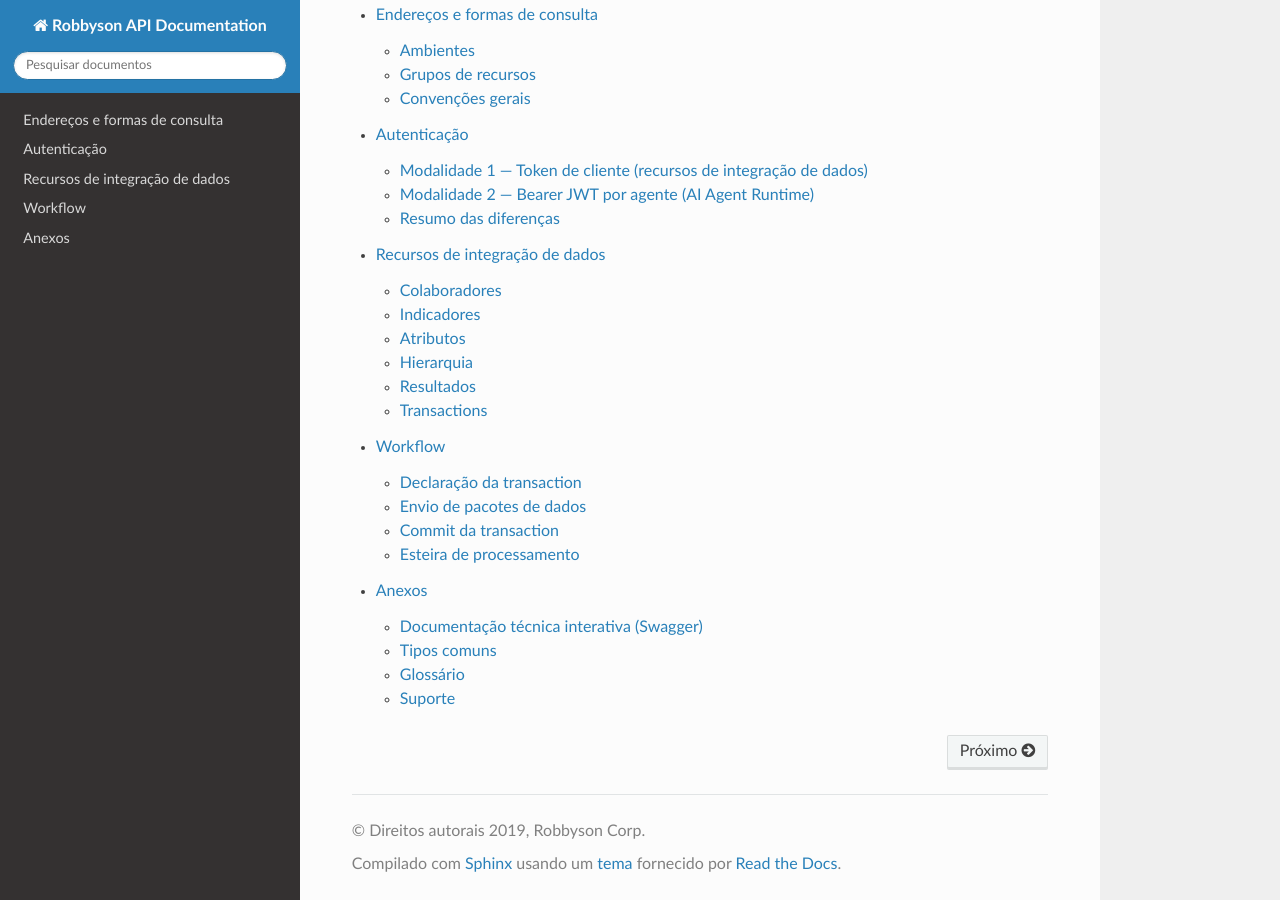
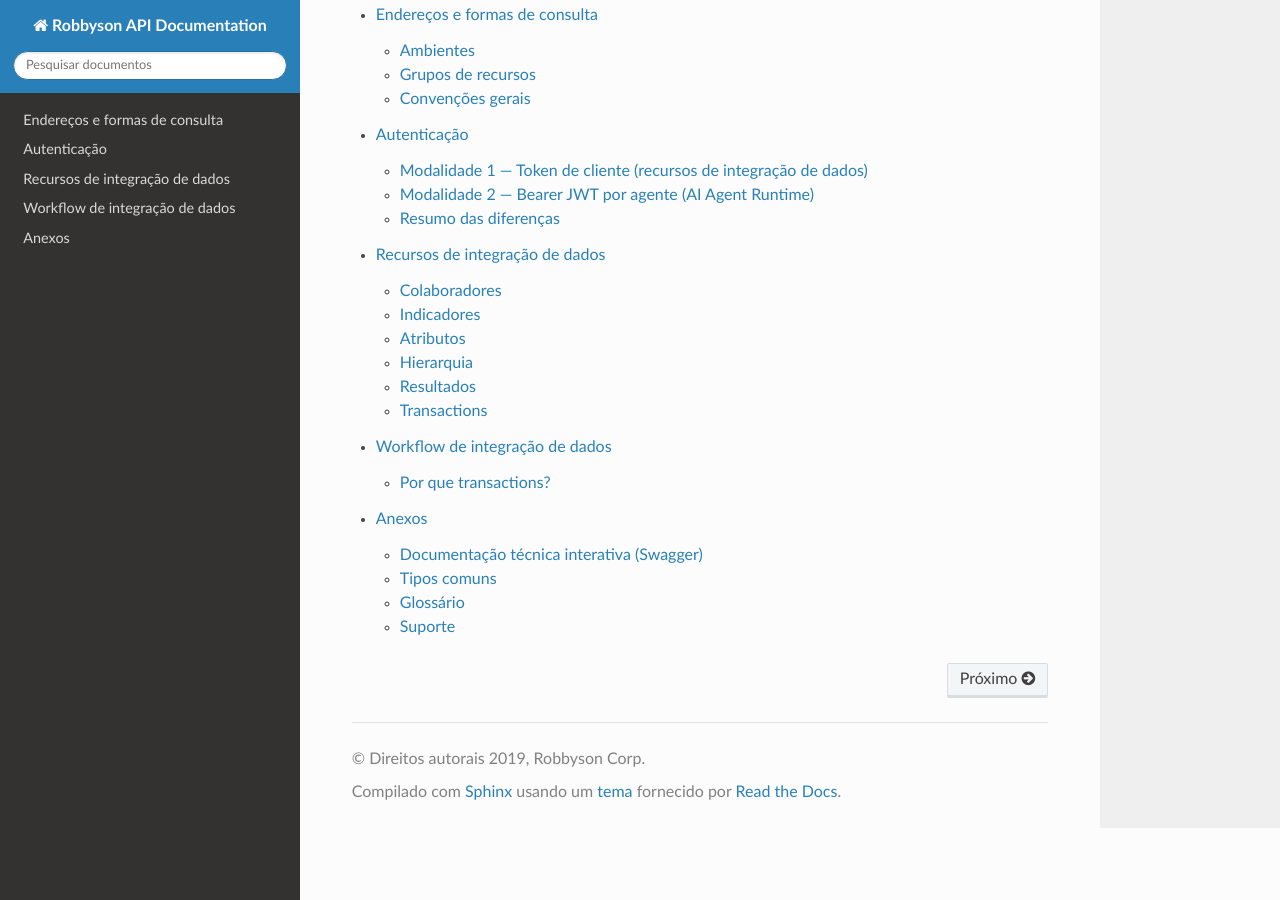
Before and after one commit to Robbyson-Systems-S-A/robbyson-integration-api-docs, a Sphinx documentation site: the page built from docs/source/index.rst, in a window 1280 px wide and 900 px high, scrolled down 715 px. Built offline with Sphinx 7.4.7 and the Read the Docs theme 3.1.0, drawn with Linux system fonts in a browser that asks for light colours; pages that are not in the unit, such as notebooks, are missing from menus; some of the changed lines change nothing that is shown.

Commit message:
docs: workflow de transactions com escopo explicito
Reescreve o fluxo de transactions deixando claro que cobre apenas o
grupo de integracao de dados; remetente para a secao do AI Agent
Runtime onde o fluxo eh fundamentalmente diferente (orientado a
eventos, nao a lote).

Organizacao em quatro fases nomeadas (Declaracao, Envio, Commit,
Acompanhamento). Tabela de estados de transaction mantida na integra
(os 11 codigos sao os que a API retorna hoje). Adicionada secao 'Regras
de empacotamento' destacando a regra de hierarquias e atributos
viajarem na mesma transacao.

```diff
--- a/docs/source/workflow.rst
+++ b/docs/source/workflow.rst
@@ -1,26 +1,36 @@
-Workflow
-~~~~~~~~
+Workflow de integração de dados
+-------------------------------
 
-As informações trafegadas pela API são complexas. Em geral, dependentes
-entre elas e constituídas de pacotes enormes de dados. Para simplificar
-esta complexidade, utilizamos o conceito de ``transactions``.
-Transactions são separadores de blocos a serem processados pelo
-integrador.
+Esta seção descreve o fluxo de **integração de dados de operação**
+(``/collaborators``, ``/indicators``, ``/attributes``, ``/hierarchies``,
+``/results``) — autenticado por **Token de cliente** e organizado em
+*transactions*.
 
-Declaração da transaction
-^^^^^^^^^^^^^^^^^^^^^^^^^
+O grupo **AI Agent Runtime** tem fluxo próprio, baseado em eventos via
+webhook + resposta REST — veja :doc:`ai-agent-runtime`.
 
-O processo de transferência de dados deve ser iniciado com um ``POST``
-de declaração do início de uma transação. Este post retorna como
-resultado um objeto contendo um ``"_id"``. Este ``_id`` é a
-identificação da transaction, e deverá ser informado em todas as
-requisições do pacote.
+Por que transactions?
+~~~~~~~~~~~~~~~~~~~~~
 
-Segue abaixo um exemplo de criação de uma nova transação: note a
-presença dos campos de \_id, que como foi dito anteriormente, deverá ser
-trafegado para todas as próximas requisições, e o campo ``descStatus``,
-que demonstra o status da transação. O status dela será abordado logo em
-seguida.
+As informações trafegadas pela API são complexas, em geral dependentes
+entre si e enviadas em pacotes grandes. Para simplificar essa
+complexidade, usamos o conceito de ``transactions`` — separadores de
+blocos a serem processados pelo integrador.
+
+O ciclo é composto de quatro fases:
+
+1. **Declaração** da transação (abertura)
+2. **Envio** dos pacotes de dados nos recursos desejados
+3. **Commit** da transação
+4. **Acompanhamento** do processamento via consulta de status
+
+Declaração da transação
+^^^^^^^^^^^^^^^^^^^^^^^
+
+O processo começa com um ``POST`` ao endpoint ``/transactions/`` para
+abrir a transação. A resposta contém um campo ``_id`` — este é o
+identificador da *transaction* e deverá ser enviado, via *query
+string*, em **todas** as requisições subsequentes do pacote.
 
 .. code:: bash
 
@@ -30,39 +40,36 @@
 
    $ {"data":{"_id":"8201903116563853","apiIntegrationScope":[],"status":1,"descStatus":"Created","date":"2019-01-31T16:56:03.824Z"},"statusLog":[{"type":3}]}
 
+O campo ``descStatus`` indica o estado atual da transação. Ela inicia
+em ``Created`` (1) — disponível para receber pacotes de dados.
 
-Envio de pacotes de dados
-^^^^^^^^^^^^^^^^^^^^^^^^^
+Envio dos pacotes de dados
+^^^^^^^^^^^^^^^^^^^^^^^^^^
 
-Após a criação da transação, o próximo passo é o envio dos dados dos
-recursos diversos para a API. Este envio deve ser feito através das
-rotas de escrita e atualização de informações sob os mesmos recursos.
+Com a transação aberta, envie os dados nos recursos correspondentes
+(``POST`` para criar, ``PUT`` para atualizar). Todas as requisições
+exigem:
 
-Abaixo, pode-ser ver o envio de itens para o recurso de
-``collaborators``. Todos os cinco recursos possuem a mesma anatomia de
-pacote enviado, variando entre eles, obviamente, os dados que cada
-recurso requer (estes serão descritos em outro tópico):
+* O ``transaction_id`` via *query string*.
+* O ``token`` do cliente via header.
 
--  É possível enviar um pacote de dados com diversos itens em uma mesma
-   requisição. Recomenda-se o envio de pacotes com diversos dados, mas
-   nunca em quantidade maior que 500;
--  Deve-se sempre enviar o parâmetro ``transaction_id`` via `query
-   string`_.
--  É obrigatório também o envio, via header, do token do cliente.
--  Em caso de sucesso, a API deverá retornar o pacote de dados
-   persistido no banco da API. Em caso de erro, este será explicitado
-   também no retorno da API.
+Os cinco recursos seguem a **mesma anatomia de pacote** (descritos em
+:doc:`recursos`):
 
-.. _query string: https://en.wikipedia.org/wiki/Query_string
+* É possível enviar um pacote com múltiplos itens em uma mesma requisição.
+* Recomenda-se pacotes com diversos dados, mas **nunca em quantidade
+  maior que 500 itens**.
+* Em caso de sucesso, a API retorna o pacote persistido.
+* Em caso de erro, o retorno detalha o campo problemático e o motivo.
 
 .. code:: bash
 
-   # envio de um pacote de dados de colaboradores concluído com sucesso.
+   # envio bem-sucedido de um pacote de colaboradores
    $ curl \
      -X POST "https://integration-api.robbyson.com/v1/collaborators/?transaction_id=8201903116563853" \
-     -H  "accept: application/json" \
+     -H "accept: application/json" \
      -H "token: ubogfszb2y9iti8njcmar4e39cg73m" \
-     -H  "content-type: application/json" \
+     -H "content-type: application/json" \
      -d '[
        {
          "name": "Alan Turing",
@@ -81,16 +88,18 @@
          "birthDate": "1906-12-09"
        }
      ]'
-   $ [{"__v":0,"name":"Alan Turing","identification":"1234","contractorControlId":"1234","genre":"M","active":false,"birthDate":"1912-06-23","stackId":"8201903116563853","contractorId":"8"},{"__v":0,"name":"Grace Hopper","identification":"5678","contractorControlId":"5678","genre":"M","active":true,"birthDate":"1906-12-09","stackId":"8201903116563853","contractorId":"8"}]
+
+   $ [{"__v":0,"name":"Alan Turing","identification":"1234",...,"stackId":"8201903116563853","contractorId":"8"},
+      {"__v":0,"name":"Grace Hopper","identification":"5678",...,"stackId":"8201903116563853","contractorId":"8"}]
 
 .. code:: bash
 
-   # envio de um pacote de atualização de colaboradores.
+   # atualização de um colaborador existente
    $ curl \
      -X PUT "https://integration-api.robbyson.com/v1/collaborators/?transaction_id=8201903116563853" \
-     -H  "accept: application/json" \
+     -H "accept: application/json" \
      -H "token: ubogfszb2y9iti8njcmar4e39cg73m" \
-     -H  "content-type: application/json" \
+     -H "content-type: application/json" \
      -d '[
        {
          "name": "Alan Turing",
@@ -101,16 +110,17 @@
          "birthDate": "1912-06-23"
        }
      ]'
-   $ [{"__v":0,"name":"Alan Turing","identification":"1234","contractorControlId":"1234","genre":"M","active":true,"birthDate":"1912-06-23","stackId":"8201903116563853","contractorId":"8"}]
+
+   $ [{"__v":0,"name":"Alan Turing","identification":"1234","active":true,...}]
 
 .. code:: bash
 
-   # Envio de pacote de dados de colaboradores, sem o campo `name`, que é obrigatório para este recurso.
+   # exemplo de erro de validação — falta o campo `name`, obrigatório para colaboradores
    $ curl \
      -X POST "https://integration-api.robbyson.com/v1/collaborators/?transaction_id=8201903116563853" \
-     -H  "accept: application/json" \
+     -H "accept: application/json" \
      -H "token: ubogfszb2y9iti8njcmar4e39cg73m" \
-     -H  "content-type: application/json" \
+     -H "content-type: application/json" \
      -d '[
        {
          "identification": "1234",
@@ -120,25 +130,16 @@
          "birthDate": "1912-06-23"
        }
      ]'
-   $ {"params":{"key":"name"},"code":302,"dataPath":"","schemaPath":"/required/0","subErrors":null,"status":400,"name":"Error","message":"The \"collaborators\" body parameter is invalid ([{\"identification\":\"1234\",\"contractorControlId\":\"1234\",\"genre\":\"M\",\"active\":true,\"birthDate\":\"1912-06-23\"}]) \nUnable to parse array item at index 0 ({\"identification\":\"1234\",\"contractorControlId\":\"1234\",\"genre\":\"M\",\"active\":true,\"birthDate\":\"1912-06-23\"}). \nJSON Schema validation error. \nData path: \"undefined[0].\" \nSchema path: \"/required/0\" \nMissing required property: name"}
 
-Commit da transaction
-^^^^^^^^^^^^^^^^^^^^^
+   $ {"params":{"key":"name"},"code":302,"status":400,"name":"Error",
+      "message":"Missing required property: name"}
 
-Via de regra, não existe limite ao pacote enviado para cada transaction:
-além de poder embarcar qualquer quantidade de requisições dentro desta
-transaction, também é possível enviar nela dados de um ou mais dos
-recursos. A única exceção para esta regra é que os dados de hierarquias
-e atributos devem ser enviados **obrigatoriamente** na mesma transação.
-Apesar de maleável, recomenda-se que todos os dados de determinado
-contexto sejam enviados na mesma transação.
+Commit da transação
+^^^^^^^^^^^^^^^^^^^
 
-Finalmente, após enviar todos os dados da transação, é necessário enviar
-um sinal de ``commit``. Este sinal é necessário para informar ao sistema
-de integração que o pacote está pronto para ser processado.
-
-O commit da transação é outra requisição com o verbo ``POST``,
-informando o id dela.
+Após enviar todos os dados, sinalize **commit** com um ``POST`` ao
+endpoint da própria transação. Isso marca o pacote como pronto para a
+esteira de processamento da plataforma.
 
 .. code:: bash
 
@@ -148,7 +149,10 @@
 
    $ {"data":{"n":1,"nModified":1,"ok":1},"statusLog":[{"type":3}]}
 
-Opcionalmente, é possível enviar as opções de ``startDate`` e ``endDate`` na query do commit. Estes campos vão informar o intervalo de dados a serem processados pelo Robbyson, apesar do pacote enviado possuir dados de datas diferentes. Estes campos são úteis para os casos onde deseja-se processar um pacote menor de dados, mesmo que o script produtor de dados seja o mesmo que produza um pacote maior.
+Opcionalmente, o commit aceita ``startDate`` e ``endDate`` via *query
+string* para informar o intervalo de dados a serem processados —
+útil quando o pacote enviado contém dados de várias datas mas você
+quer restringir o processamento.
 
 .. code:: bash
 
@@ -158,97 +162,75 @@
 
    $ {"data":{"n":1,"nModified":1,"ok":1},"statusLog":[{"type":3}]}
 
+Regras de empacotamento
+^^^^^^^^^^^^^^^^^^^^^^^
+
+Em geral não há limite no que pode ser enviado em uma transação — você
+pode embarcar múltiplas requisições e dados de diferentes recursos no
+mesmo pacote. Duas exceções importantes:
+
+* **Hierarquias e atributos devem ser enviados na mesma transação.** A
+  validação interna depende dos dois conjuntos coexistirem.
+* Recomenda-se que **dados de contexto único** (ex: importação inicial
+  de uma empresa) viajem na mesma transação para coerência referencial.
+
 Esteira de processamento
 ^^^^^^^^^^^^^^^^^^^^^^^^
 
-O último passo da API que requer intervenção do cliente é o commit da
-transação. Após o commit, entra em ação os mecanismos de integração de
-dados do Robbyson.
+Após o commit, a transação entra na esteira de processamento da
+plataforma — uma sequência de etapas automáticas de validação,
+consolidação e escrita no banco Robbyson. O processo é assíncrono e
+tipicamente leva alguns minutos, dependendo do volume de dados.
 
-Este mecanismo age de forma totalmente automática, e passa por processos
-de validação e integração dos dados das transações ao banco do Robbyson.
-
-Este processo em geral leva alguns minutos para ser finalizado,
-dependendo sempre do volume de dados a serem processados. É possível
-acompanhar o progresso da integração através da consulta ao status da
-transação.
+Você pode acompanhar o progresso consultando o status da transação a
+qualquer momento:
 
 .. code:: bash
 
-   # consulta ao status da transação
    $ curl "https://integration-api.robbyson.com/v1/transactions/8201903116563853" \
        -H "token: ubogfszb2y9iti8njcmar4e39cg73m"
 
-   $ {"data":{"_id":"82019031182037426","apiIntegrationScope":[],"status":1,"descStatus":"Created","date":"2019-01-31T18:20:37.402Z"},"statusLog":[{"type":3}]}
+   $ {"data":{"_id":"8201903116563853","apiIntegrationScope":[],"status":1,"descStatus":"Created","date":"2019-01-31T18:20:37.402Z"},"statusLog":[{"type":3}]}
 
-Esta consulta pode ser executada a qualquer momento, desde a criação até
-após a conclusão do processamento da transaction. Ela retorna dois
-campos importantes para o acompanhamento da integração: o ``status``,
-campo nunérico com o valor de controle do andamento do processamento e o
-``descStatus``, campo com descrição literal da transaction.
+A resposta carrega dois campos relevantes para o acompanhamento:
 
-Os passos de integração do sistema Robbyson atualizam continuamente o
-status desta transação. Pode-se considerar que a transação foi
-finalizada assim que esta ``transaction`` estiver nos status ``done``
-(todos os dados foram importados com sucesso e estão disponíveis no
-Robbyson), ``done with errors`` (alguns erros de validação foram
-encontrados. Dados corretos estão disponíveis no Robbyson) ou
-``invalidated`` (todo o pacote foi invalidado). Nos casos de invalidação
-de dados, estas informações estarão descritas no retorno do stack e
-podem ser tratados em uma nova transação.
+* ``status`` — código numérico do estado atual.
+* ``descStatus`` — descrição literal do estado.
 
-+-----------------------+-----------------------+-----------------------+
-| Código                | Nome                  | Descrição             |
-+=======================+=======================+=======================+
-| 1                     | Created               | transaction criada.   |
-|                       |                       | Disponível para envio |
-|                       |                       | de pacotes            |
-+-----------------------+-----------------------+-----------------------+
-| 2                     | Importing             | Processo de envio     |
-|                       |                       | finalizado. A esteira |
-|                       |                       | de processamento      |
-|                       |                       | iniciou a integração  |
-+-----------------------+-----------------------+-----------------------+
-| 3                     | Imported              | Dados preparados para |
-|                       |                       | validação             |
-+-----------------------+-----------------------+-----------------------+
-| 4                     | Validating            | Validação de dados    |
-|                       |                       | iniciada              |
-+-----------------------+-----------------------+-----------------------+
-| 5                     | Validated             | Validação finalizada  |
-+-----------------------+-----------------------+-----------------------+
-| 6                     | Consolidating         | Processo de escrita   |
-|                       |                       | no banco Robbyson     |
-|                       |                       | iniciado              |
-+-----------------------+-----------------------+-----------------------+
-| 7                     | Done                  | Processo de escrita   |
-|                       |                       | no banco Robbyson     |
-|                       |                       | finalizado com        |
-|                       |                       | sucesso               |
-+-----------------------+-----------------------+-----------------------+
-| 8                     | Invalidated           | Algum item dos dados  |
-|                       |                       | enviados à integração |
-|                       |                       | possui erros que      |
-|                       |                       | impossibilitam a      |
-|                       |                       | utilização deste      |
-|                       |                       | pacote. Todo ele será |
-|                       |                       | dispensado            |
-+-----------------------+-----------------------+-----------------------+
-| 9                     | ImportedWithErrors    | Processo de           |
-|                       |                       | importação e          |
-|                       |                       | validação acusaram    |
-|                       |                       | erros que não impedem |
-|                       |                       | o pacote de ser       |
-|                       |                       | integrado             |
-+-----------------------+-----------------------+-----------------------+
-| 10                    | DoneWithErrors        | Processamento         |
-|                       |                       | finalizado. Parte do  |
-|                       |                       | pacote foi integrada  |
-|                       |                       | com sucesso. Outra    |
-|                       |                       | parte foi invalidada  |
-+-----------------------+-----------------------+-----------------------+
-| 11                    | ImportError           | Erro interno no       |
-|                       |                       | algoritmo de          |
-|                       |                       | integração do         |
-|                       |                       | Robbyson.             |
-+-----------------------+-----------------------+-----------------------+
+Estados possíveis:
+
++--------+---------------------+--------------------------------------------------------+
+| Código | Nome                | Descrição                                              |
++========+=====================+========================================================+
+| 1      | Created             | Transação criada. Disponível para envio de pacotes.    |
++--------+---------------------+--------------------------------------------------------+
+| 2      | Importing           | Commit recebido. Esteira de processamento iniciada.    |
++--------+---------------------+--------------------------------------------------------+
+| 3      | Imported            | Dados preparados para validação.                       |
++--------+---------------------+--------------------------------------------------------+
+| 4      | Validating          | Validação de dados em curso.                           |
++--------+---------------------+--------------------------------------------------------+
+| 5      | Validated           | Validação finalizada.                                  |
++--------+---------------------+--------------------------------------------------------+
+| 6      | Consolidating       | Escrita no banco Robbyson iniciada.                    |
++--------+---------------------+--------------------------------------------------------+
+| 7      | Done                | Processamento concluído com sucesso.                   |
++--------+---------------------+--------------------------------------------------------+
+| 8      | Invalidated         | Erros impedem a integração — todo o pacote dispensado. |
++--------+---------------------+--------------------------------------------------------+
+| 9      | ImportedWithErrors  | Validação acusou erros que não impedem a integração.   |
++--------+---------------------+--------------------------------------------------------+
+| 10     | DoneWithErrors      | Concluído. Parte do pacote integrada, parte invalidada.|
++--------+---------------------+--------------------------------------------------------+
+| 11     | ImportError         | Erro interno do algoritmo de integração.               |
++--------+---------------------+--------------------------------------------------------+
+
+A transação está **finalizada** quando atinge um destes estados:
+
+* ``Done`` (7) — todos os dados integrados com sucesso.
+* ``DoneWithErrors`` (10) — parte dos dados integrada; demais
+  invalidados com detalhe na resposta do *stack*.
+* ``Invalidated`` (8) — pacote inteiro rejeitado.
+
+Nos casos de invalidação parcial ou total, a resposta detalha quais
+itens falharam e o motivo — corrija e reenvie em uma nova transação.
```
